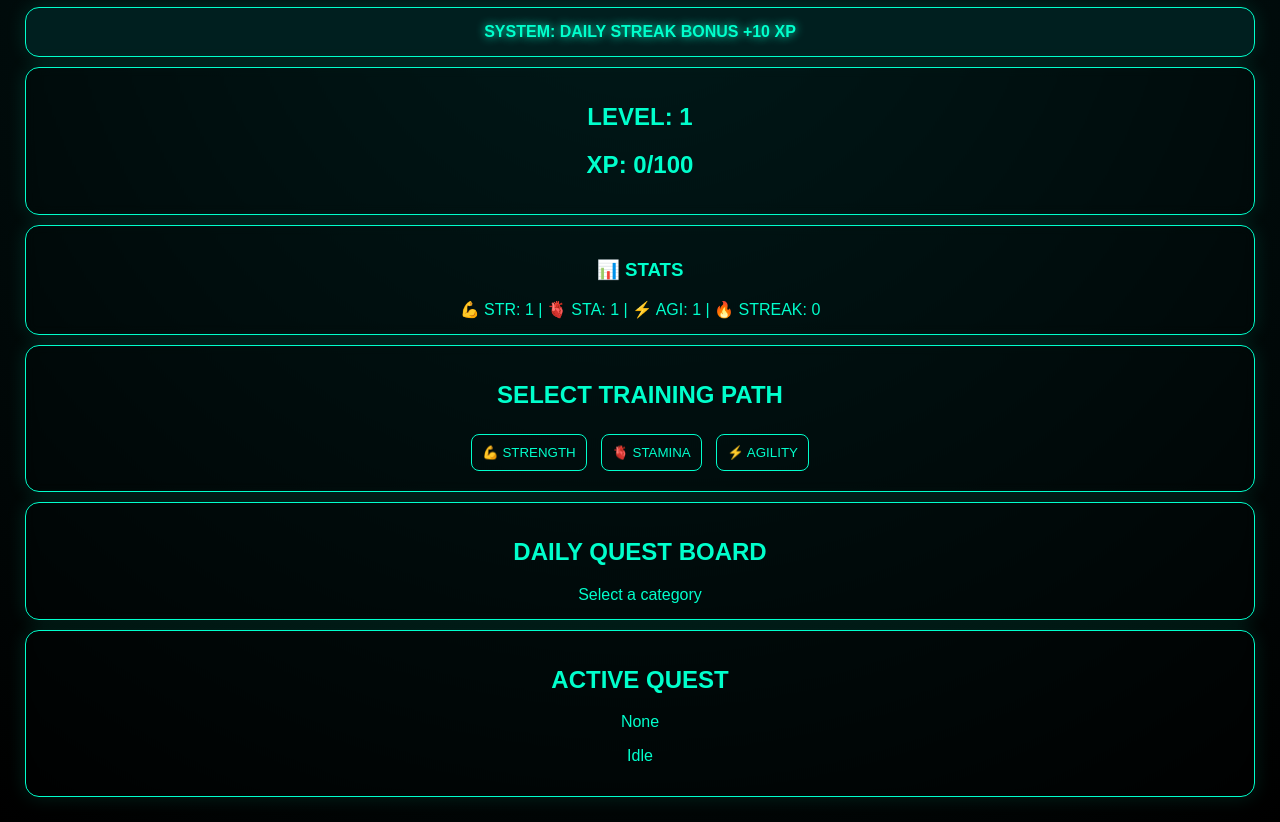
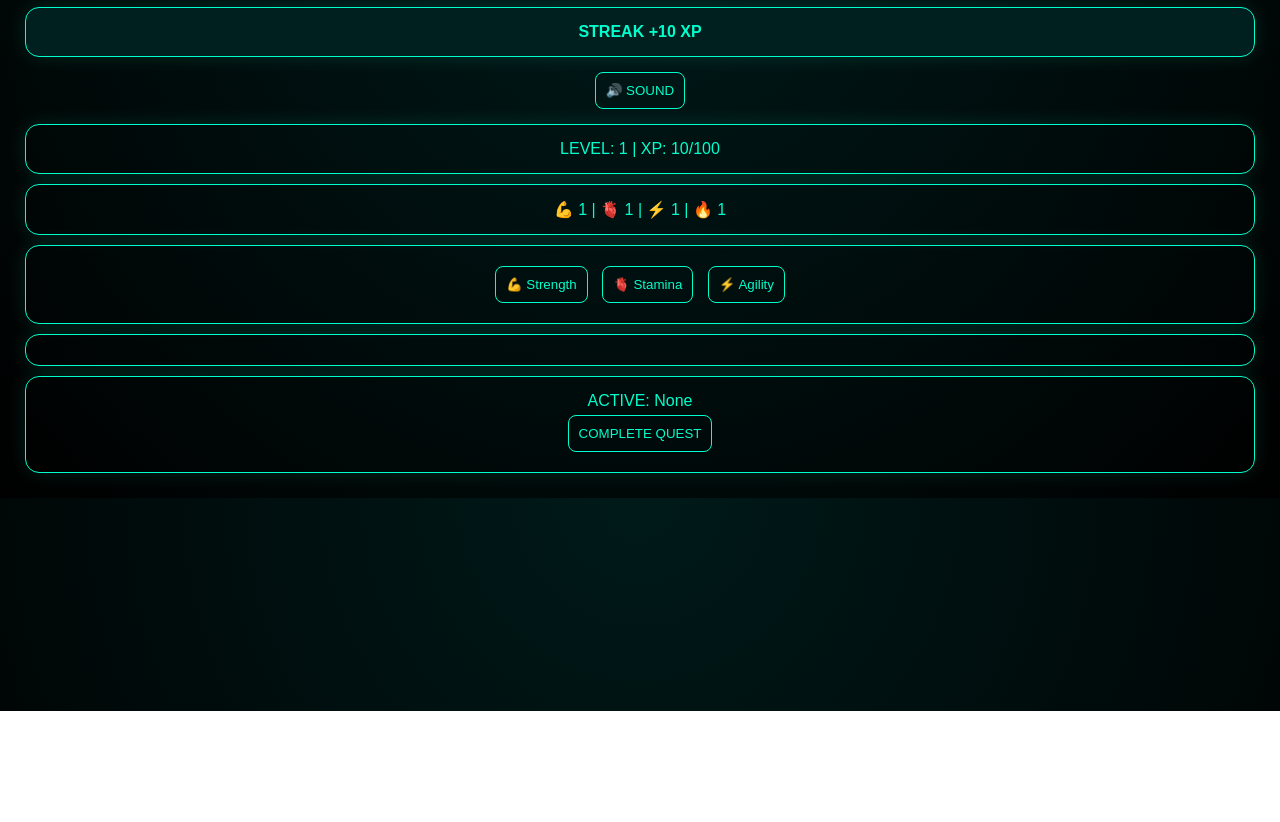
Before and after one commit to Astraeo/Arise-system-, a plain HTML site: page index.html in a window 1280 px wide. Shown: the part 89-911 px from the top of the page. After the commit the page ends 800 px from the top, so only its background shows below. Drawn offline with Linux system fonts and the light colour scheme.

Commit message:
Rename ARISE QUEST ENGINE to ARISE SYSTEM

```diff
--- a/index.html
+++ b/index.html
@@ -1,7 +1,7 @@
 <!DOCTYPE html>
 <html>
 <head>
-  <title>ARISE QUEST ENGINE</title>
+  <title>ARISE SYSTEM</title>
 
   <style>
     body{
@@ -15,7 +15,6 @@
 
     h1{
       text-shadow:0 0 15px #00ffcc;
-      letter-spacing:2px;
     }
 
     .panel{
@@ -24,7 +23,6 @@
       margin:10px;
       padding:15px;
       box-shadow:0 0 20px #00ffcc22;
-      backdrop-filter: blur(6px);
     }
 
     .btn{
@@ -43,17 +41,10 @@
       padding:10px;
       border-radius:10px;
       cursor:pointer;
-      transition:0.2s;
-    }
-
-    .quest:hover{
-      background:#00ffcc11;
-      transform:scale(1.03);
     }
 
     #system{
       font-weight:bold;
-      text-shadow:0 0 10px #00ffcc;
       background:#001f1f;
     }
   </style>
@@ -61,69 +52,83 @@
 
 <body>
 
-<h1>⚡ ARISE QUEST ENGINE ⚡</h1>
+<h1>⚡ ARISE SYSTEM ⚡</h1>
 
-<div class="panel" id="system">SYSTEM: BOOTING...</div>
+<div class="panel" id="system">SYSTEM READY</div>
 
-<!-- LEVEL -->
+<button class="btn" onclick="toggleSound()">🔊 SOUND</button>
+
 <div class="panel">
-  <h2>LEVEL: <span id="level">1</span></h2>
-  <h2>XP: <span id="xp">0</span>/100</h2>
+  LEVEL: <span id="level">1</span> |
+  XP: <span id="xp">0</span>/100
 </div>
 
-<!-- STATS -->
 <div class="panel">
-  <h3>📊 STATS</h3>
-  💪 STR: <span id="str">1</span> |
-  🫀 STA: <span id="sta">1</span> |
-  ⚡ AGI: <span id="agi">1</span> |
-  🔥 STREAK: <span id="streak">0</span>
+  💪 <span id="str">1</span> |
+  🫀 <span id="sta">1</span> |
+  ⚡ <span id="agi">1</span> |
+  🔥 <span id="streak">0</span>
 </div>
 
-<!-- CATEGORY SELECT -->
 <div class="panel">
-  <h2>SELECT TRAINING PATH</h2>
-
-  <button class="btn" onclick="selectCategory('strength')">💪 STRENGTH</button>
-  <button class="btn" onclick="selectCategory('stamina')">🫀 STAMINA</button>
-  <button class="btn" onclick="selectCategory('agility')">⚡ AGILITY</button>
+  <button class="btn" onclick="selectCategory('strength')">💪 Strength</button>
+  <button class="btn" onclick="selectCategory('stamina')">🫀 Stamina</button>
+  <button class="btn" onclick="selectCategory('agility')">⚡ Agility</button>
 </div>
 
-<!-- QUEST BOARD -->
+<div class="panel" id="questBoard"></div>
+
 <div class="panel">
-  <h2>DAILY QUEST BOARD</h2>
-  <div id="questBoard">Select a category</div>
+  ACTIVE: <span id="activeQuest">None</span><br>
+  <button class="btn" onclick="completeQuest()">COMPLETE QUEST</button>
 </div>
 
-<!-- ACTIVE -->
-<div class="panel">
-  <h2>ACTIVE QUEST</h2>
-  <p id="activeQuest">None</p>
-  <p id="status">Idle</p>
-</div>
+<!-- AUDIO -->
+<audio id="sfxComplete" src="https://www.myinstants.com/media/sounds/success.mp3"></audio>
+<audio id="sfxLevel" src="https://www.myinstants.com/media/sounds/level-up.mp3"></audio>
+<audio id="sfxClick" src="https://www.myinstants.com/media/sounds/click.mp3"></audio>
 
 <script>
 
-/* ================= DATA ================= */
-let xp = localStorage.getItem("xp") ? parseInt(localStorage.getItem("xp")) : 0;
-let level = localStorage.getItem("level") ? parseInt(localStorage.getItem("level")) : 1;
+/* DATA */
+let xp = parseInt(localStorage.getItem("xp")) || 0;
+let level = parseInt(localStorage.getItem("level")) || 1;
 
-let str = localStorage.getItem("str") ? parseInt(localStorage.getItem("str")) : 1;
-let sta = localStorage.getItem("sta") ? parseInt(localStorage.getItem("sta")) : 1;
-let agi = localStorage.getItem("agi") ? parseInt(localStorage.getItem("agi")) : 1;
+let str = parseInt(localStorage.getItem("str")) || 1;
+let sta = parseInt(localStorage.getItem("sta")) || 1;
+let agi = parseInt(localStorage.getItem("agi")) || 1;
 
-let streak = localStorage.getItem("streak") ? parseInt(localStorage.getItem("streak")) : 0;
+let streak = parseInt(localStorage.getItem("streak")) || 0;
 let lastLogin = localStorage.getItem("lastLogin") || "";
 
-let selectedCategory = "";
-let activeQuest = "";
+let selectedCategory = localStorage.getItem("category") || "";
+let activeQuest = localStorage.getItem("activeQuest") || "";
+let questBoard = JSON.parse(localStorage.getItem("questBoard")) || [];
 
-/* ================= SYSTEM ================= */
-function system(msg){
-  document.getElementById("system").innerText = "SYSTEM: " + msg;
+/* SOUND */
+let soundEnabled = true;
+
+function playSound(id){
+  if(!soundEnabled) return;
+  let s = document.getElementById(id);
+  if(s){
+    s.currentTime = 0;
+    s.play();
+  }
 }
 
-/* ================= SAVE ================= */
+function toggleSound(){
+  soundEnabled = !soundEnabled;
+  alert(soundEnabled ? "Sound ON" : "Sound OFF");
+}
+
+/* SYSTEM */
+function system(msg){
+  document.getElementById("system").innerText = msg;
+  playSound("sfxClick");
+}
+
+/* SAVE */
 function save(){
   localStorage.setItem("xp", xp);
   localStorage.setItem("level", level);
@@ -132,122 +137,136 @@ function save(){
   localStorage.setItem("agi", agi);
   localStorage.setItem("streak", streak);
   localStorage.setItem("lastLogin", lastLogin);
+  localStorage.setItem("category", selectedCategory);
+  localStorage.setItem("activeQuest", activeQuest);
+  localStorage.setItem("questBoard", JSON.stringify(questBoard));
 }
 
-/* ================= DIFFICULTY ================= */
-function scale(base){
-  return Math.floor(base + (level * 0.2 * base));
+/* UI */
+function updateUI(){
+  document.getElementById("xp").innerText = xp;
+  document.getElementById("level").innerText = level;
+  document.getElementById("str").innerText = str;
+  document.getElementById("sta").innerText = sta;
+  document.getElementById("agi").innerText = agi;
+  document.getElementById("streak").innerText = streak;
+  document.getElementById("activeQuest").innerText = activeQuest || "None";
 }
 
-/* ================= QUEST POOLS ================= */
+/* DIFFICULTY */
+function scale(base){
+  return Math.floor(base + level * 0.2 * base);
+}
+
+/* QUESTS */
 function getQuests(type){
 
-  if(type === "strength"){
+  if(type==="strength"){
     return [
-      `Push-ups (${scale(10)} reps)`,
-      `Squats (${scale(15)} reps)`,
-      `Plank (${scale(30)} sec)`,
-      `Burpees (${scale(10)} reps)`
+      "Push-ups ("+scale(10)+" reps)",
+      "Squats ("+scale(15)+" reps)",
+      "Plank ("+scale(30)+" sec)"
     ];
   }
 
-  if(type === "stamina"){
+  if(type==="stamina"){
     return [
-      `Jog ${ (0.3 + level*0.05).toFixed(1) } km`,
-      `Walk ${ (0.5 + level*0.1).toFixed(1) } km`,
-      `Fast walk 10 min`,
-      `Endurance walk 15 min`
+      "Jog "+(0.3+level*0.05).toFixed(1)+" km",
+      "Walk "+(0.5+level*0.1).toFixed(1)+" km"
     ];
   }
 
-  if(type === "agility"){
+  if(type==="agility"){
     return [
-      `Sprint intervals (5 rounds)`,
-      `Fast walk drills (10 min)`,
-      `Jump training (50 reps)`,
-      `Speed walk challenge`
+      "Sprint drills",
+      "Jump training",
+      "Speed walk"
     ];
   }
-
-  return [];
 }
 
-/* ================= CATEGORY ================= */
+/* CATEGORY */
 function selectCategory(cat){
   selectedCategory = cat;
-  system(cat.toUpperCase() + " PATH SELECTED");
+  system("PATH: "+cat.toUpperCase());
   generateBoard();
+  save();
 }
 
-/* ================= BOARD ================= */
+/* BOARD */
 function generateBoard(){
+  let pool = getQuests(selectedCategory);
+  questBoard = [];
 
-  let quests = getQuests(selectedCategory);
-  let board = "";
-
-  for(let i=0;i<quests.length;i++){
-    board += `<div class='quest' onclick="startQuest('${quests[i]}')">
-      ${quests[i]}
-    </div>`;
+  for(let i=0;i<3;i++){
+    let q = pool[Math.floor(Math.random()*pool.length)];
+    questBoard.push(q);
   }
 
-  document.getElementById("questBoard").innerHTML = board;
+  renderBoard();
 }
 
-/* ================= START QUEST ================= */
-function startQuest(q){
-  activeQuest = q;
-
-  document.getElementById("activeQuest").innerText = q;
-  document.getElementById("status").innerText = "QUEST STARTED";
-
-  system("QUEST INITIALIZED: " + selectedCategory.toUpperCase());
+/* RENDER */
+function renderBoard(){
+  let html="";
+  questBoard.forEach((q,i)=>{
+    html+=`<div class="quest" onclick="startQuest(${i})">${q}</div>`;
+  });
+  document.getElementById("questBoard").innerHTML=html;
 }
 
-/* ================= COMPLETE ================= */
+/* START QUEST */
+function startQuest(i){
+  activeQuest = questBoard[i];
+  system("QUEST STARTED");
+  playSound("sfxClick");
+  save();
+  updateUI();
+}
+
+/* COMPLETE */
 function completeQuest(){
 
-  xp += 50;
+  if(!activeQuest) return;
 
-  if(selectedCategory === "strength") str++;
-  if(selectedCategory === "stamina") sta++;
-  if(selectedCategory === "agility") agi++;
+  xp+=50;
 
-  if(xp >= 100){
-    xp -= 100;
+  if(selectedCategory==="strength") str++;
+  if(selectedCategory==="stamina") sta++;
+  if(selectedCategory==="agility") agi++;
+
+  if(xp>=100){
+    xp-=100;
     level++;
-    system("LEVEL UP ⚡");
+    playSound("sfxLevel");
+    system("LEVEL UP!");
   }
 
+  playSound("sfxComplete");
+
+  activeQuest="";
+  generateBoard();
+
   save();
-
-  system("QUEST COMPLETE ✔");
-
-  generateBoard(); // 🔥 auto new quests after completion
+  updateUI();
 }
 
-/* ================= STREAK ================= */
+/* STREAK */
 function checkStreak(){
-  let today = new Date().toDateString();
-
-  if(lastLogin !== today){
+  let today=new Date().toDateString();
+  if(lastLogin!==today){
     streak++;
-    lastLogin = today;
-
-    xp += 10;
-
-    system("DAILY STREAK BONUS +10 XP");
+    lastLogin=today;
+    xp+=10;
+    system("STREAK +10 XP");
     save();
   }
 }
 
-/* ================= DEMO COMPLETE BUTTON (TEMP TEST) ================= */
-/* since GPS integration already exists in your previous version,
-   this is placeholder for manual completion */
-document.addEventListener("dblclick", completeQuest);
-
-/* ================= INIT ================= */
+/* INIT */
 checkStreak();
+updateUI();
+renderBoard();
 
 </script>
 
```
